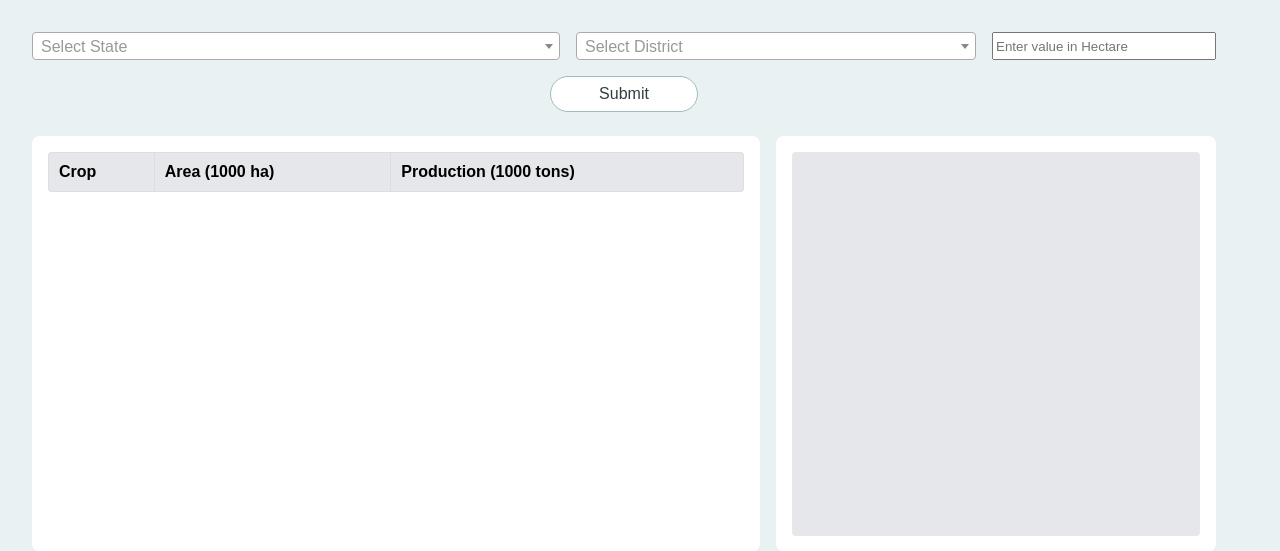
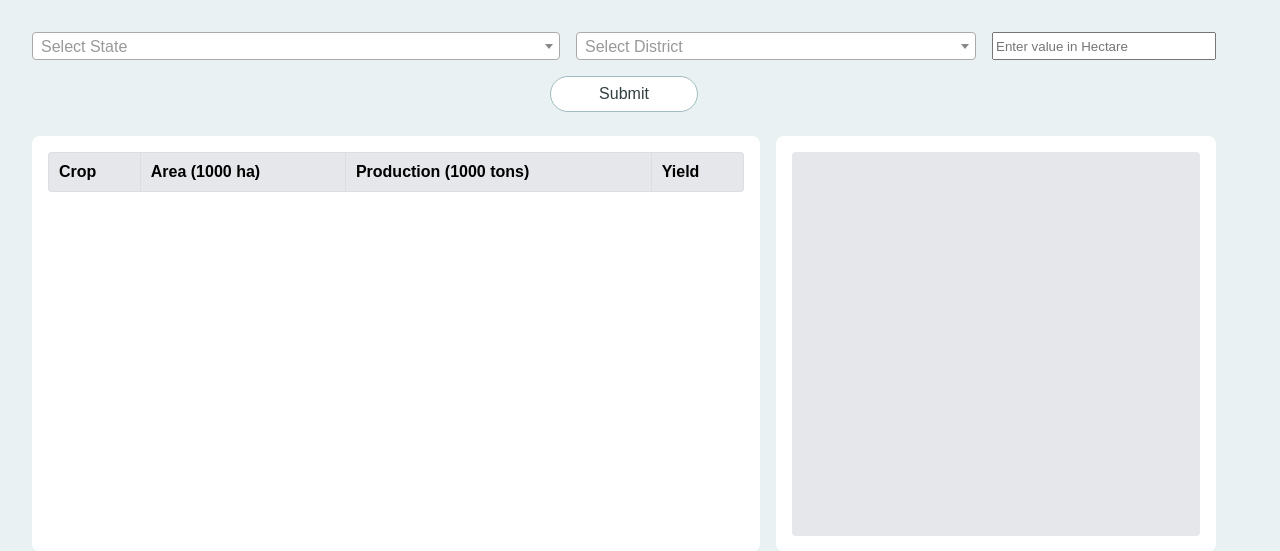
Before and after one commit to Sidhartha-s-935/CropCast, a Flask app: page / in a window 1280 px wide. Shown: the part 34-585 px from the top of the page. Run offline with Flask 3, Linux system fonts and the light colour scheme; lists and menus that the app fills with data are empty; some libraries are stand-ins or nearby versions.

Commit message:
FEAT: Yield Table

```diff
--- a/app.py
+++ b/app.py
@@ -183,20 +183,28 @@ def submit():
             metric = parts[-3].lower()
             value = data[key]["Predicted next value"]
             if crop_name not in crops:
-                crops[crop_name] = {"area": None, "production": None}
+                crops[crop_name] = {"area": None, "production": None, "yield": None}
             crops[crop_name][metric] = value
 
+    # Calculate yield and prepare the crops list
     crops_list = []
     for crop, values in crops.items():
+        area = values.get("area")
+        production = values.get("production")
+        crop_yield = round(production / area, 2) if area and production else None
         crops_list.append({
             "name": crop,
-            "area": values.get("area", None),
-            "production": values.get("production", None),
+            "area": area,
+            "production": production,
+            "yield": crop_yield
         })
 
-    print(crops_list)
+    # Sort the crops list by production in descending order
     crops_list = sorted(crops_list, key=lambda x: x['production'], reverse=True)
+
+    # Render the template with the sorted crops list
     return render_template('index.html', state_code=state, district_code=district, crops=crops_list)
+
 
 
 if __name__ == '__main__':
--- a/templates/index.html
+++ b/templates/index.html
@@ -68,12 +68,14 @@
                                 <th>Crop</th>
                                 <th>Area (1000 ha)</th>
                                 <th>Production (1000 tons)</th>
+                                <th>Yield</th>
                             </tr>
                             {% for crop in crops %}
                             <tr>
                                 <td>{{ crop.name }}</td>
                                 <td>{{ crop.area }}</td>
                                 <td>{{ crop.production }}</td>
+                                <td> {{ crop.yield }}</td>
                             </tr>
                             {% endfor %}
                         </table>
```
